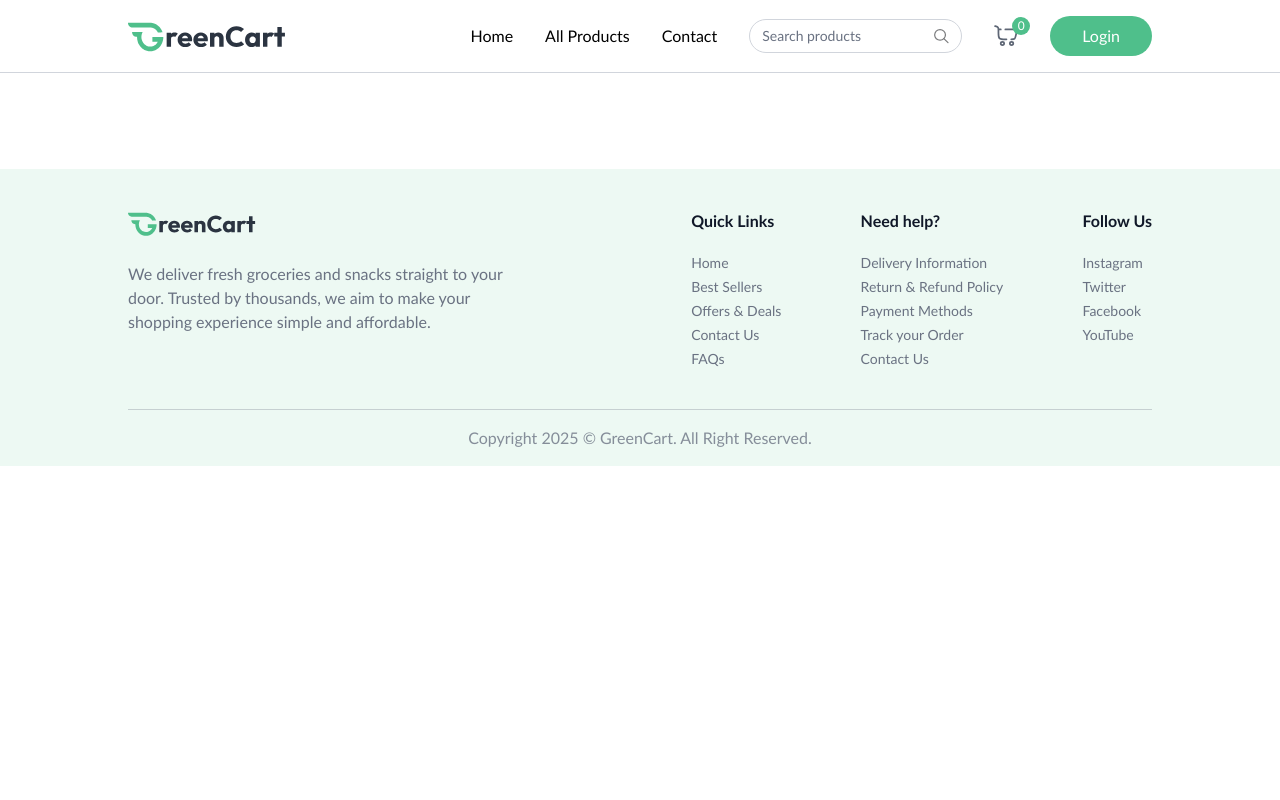
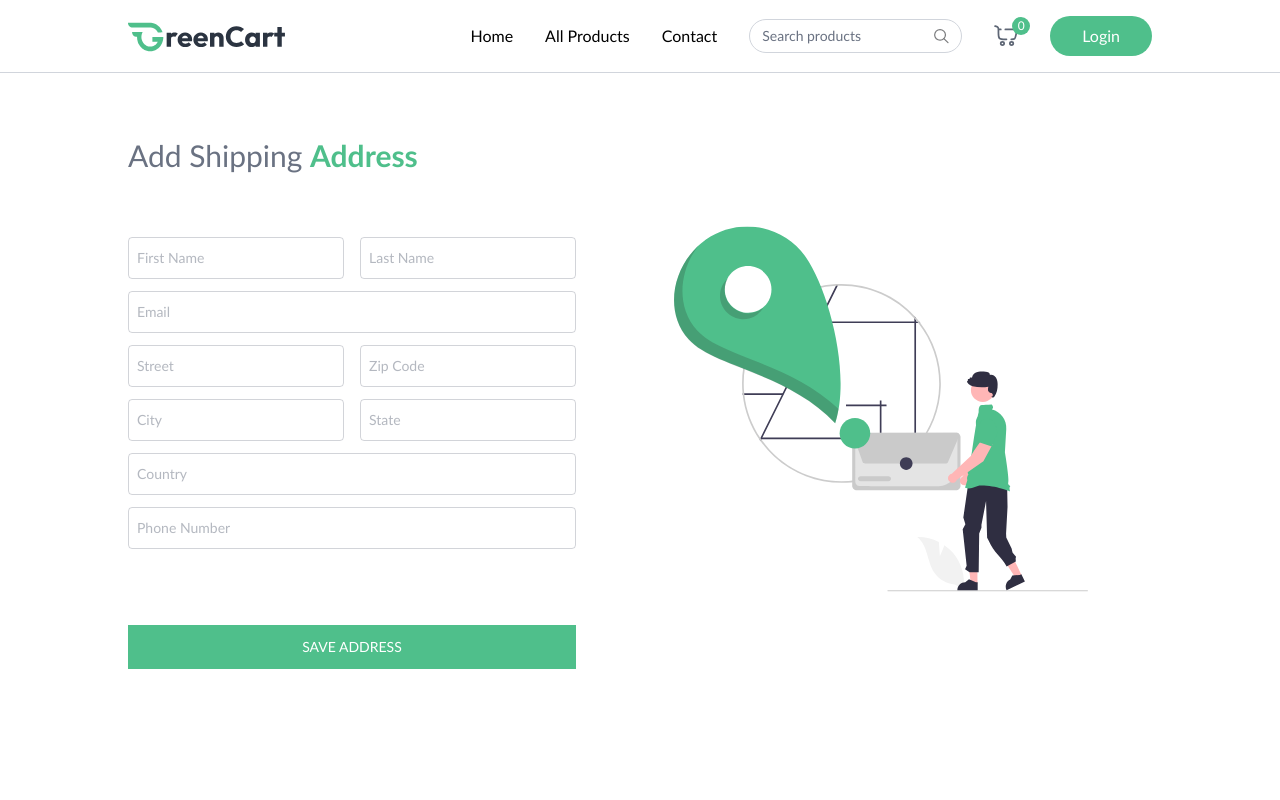
Before and after one commit to Yashi027/Green_Cart, a React (Vite) app in the folder client/: page /add-address in a window 1280 px wide. Shown: the top 800 px of the page. Built offline with nearby package versions, Linux system fonts and the light colour scheme.

Commit message:
address_page

```diff
--- a/client/src/App.jsx
+++ b/client/src/App.jsx
@@ -10,6 +10,7 @@
 import ProductCategory from './pages/ProductCategory';
 import ProductDetails from './pages/ProductDetails';
 import Cart from './pages/Cart';
+import AddAddress from './pages/AddAddress';
 
 const App = () => {
 
@@ -27,6 +28,7 @@
           <Route path='/products/:category' element={<ProductCategory/>}/>
           <Route path='/products/:category/:id' element={<ProductDetails/>}/>
           <Route path='/cart' element={<Cart/>}/>
+          <Route path='/add-address' element={<AddAddress/>}/>
         </Routes>
       </div>
       {!isSellerPath && <Footer/>}
--- /dev/null
+++ b/client/src/pages/AddAddress.jsx
@@ -0,0 +1,72 @@
+import React, { useState } from 'react'
+import { assets } from '../assets/assets.js'
+
+
+const Inputfield = ({ type, placeholder, name, handleChange, address }) => (
+    <input className='w-full px-2 py-2.5 border border-gray-500/30 rounded outline-none text-gray-500 focus:border-primary transition'
+        type={type}
+        placeholder={placeholder}
+        onChange={handleChange}
+        name={name}
+        value={address[name]}
+        required />
+)
+
+
+const AddAddress = () => {
+
+    const [address, setAddress] = useState({
+        firstName: '',
+        lastName: '',
+        email: '',
+        street: '',
+        city: '',
+        state: '',
+        zipcode: '',
+        country: '',
+        phone: ''
+    })
+
+    const handleChange = (e) => {
+        const { name, value } = e.target;
+        setAddress((prevAddress) => ({
+            ...prevAddress,
+            [name]: value,
+        }))
+    }
+
+    const onSubmitHandler = (e) => {
+        e.preventDefault();
+    }
+    return (
+        <div className='mt-16 pb-16'>
+            <p className='text-2xl md:text-3xl text-gray-500'>Add Shipping <span className='font-semibold text-primary'>Address</span></p>
+            <div className='flex flex-col-reverse md:flex-row justify-between mt-10'>
+                <div className='flex-1 max-w-md'>
+                    <form onSubmit={onSubmitHandler} className='space-y-3 mt-6 text-sm'>
+                        <div className='grid grid-cols-2 gap-4'>
+                            <Inputfield placeholder='First Name' handleChange={handleChange} address={address} name='firstName' type='text' />
+                            <Inputfield placeholder='Last Name' handleChange={handleChange} address={address} name='lastName' type='text' />
+                        </div>
+                        <Inputfield placeholder='Email' handleChange={handleChange} address={address} name='email' type='email' />
+                        <div className='grid grid-cols-2 gap-4'>
+                            <Inputfield placeholder='Street' handleChange={handleChange} address={address} name='street' type='text' />
+                            <Inputfield placeholder='Zip Code' handleChange={handleChange} address={address} name='zipcode' type='text' />
+                        </div>
+                        <div className='grid grid-cols-2 gap-4'>
+                            <Inputfield placeholder='City' handleChange={handleChange} address={address} name='city' type='text' />
+                            <Inputfield placeholder='State' handleChange={handleChange} address={address} name='state' type='text' />
+                        </div>
+                        <Inputfield placeholder='Country' handleChange={handleChange} address={address} name='country' type='text' />
+                        <Inputfield placeholder='Phone Number' handleChange={handleChange} address={address} name='phone' type='phone' />
+
+                        <button className='w-full mt-16 bg-primary text-white py-3 hover:bg-primary-dull transition cursor-pointer uppercase'>Save Address</button>
+                    </form>
+                </div>
+                <img className='md:mr-16 mb-16 md:mt-0' src={assets.add_address_iamge} alt="Add address" />
+            </div>
+        </div>
+    )
+}
+
+export default AddAddress
--- a/client/src/pages/Cart.jsx
+++ b/client/src/pages/Cart.jsx
@@ -58,7 +58,7 @@
                                     <p>Weight: <span>{product.weight || "N/A"}</span></p>
                                     <div className='flex items-center'>
                                         <p>Qty:</p>
-                                        <select className='outline-none'>
+                                        <select onChange={(e) => updateCartItem(product._id,Number(e.target.value))} value={cartItems[product._id]} className='outline-none'>
                                             {Array(cartItems[product._id] > 9 ? cartItems[product._id] : 9).fill('').map((_, index) => (
                                                 <option key={index} value={index + 1}>{index + 1}</option>
                                             ))}
```
